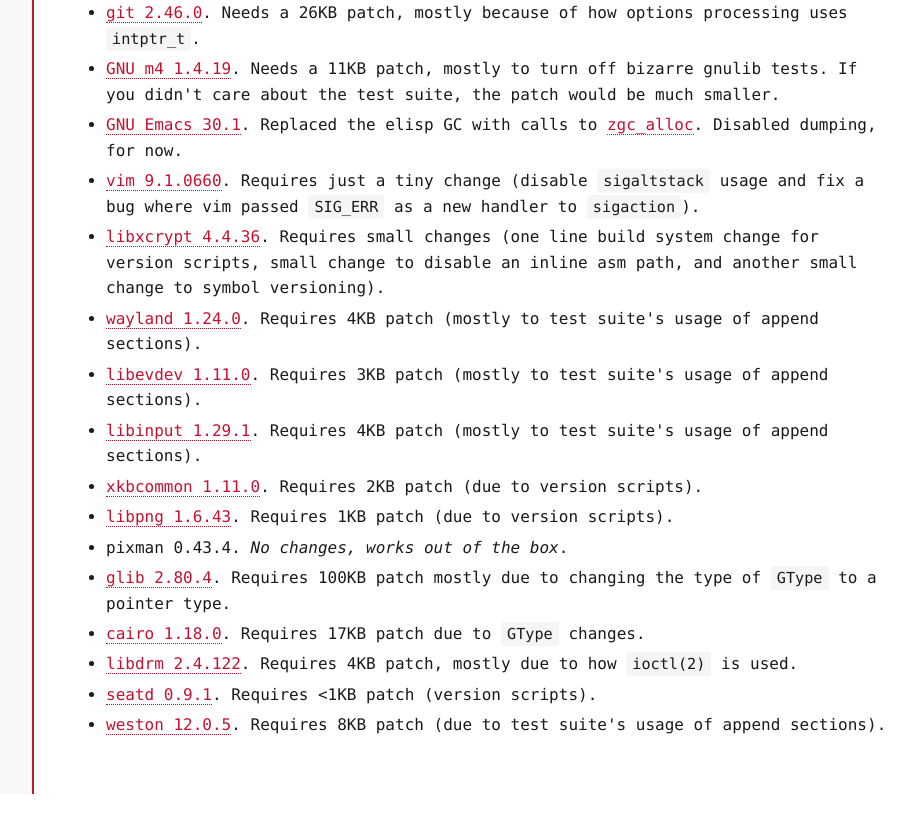
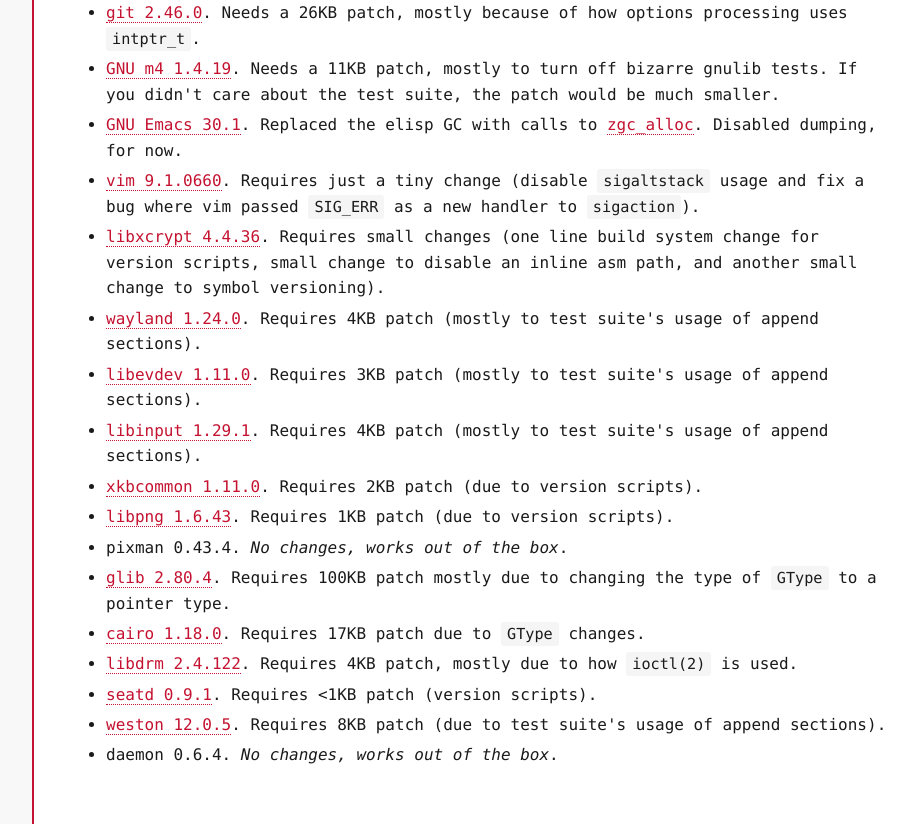
Before and after one commit to pizlonator/fil-c-website, a plain HTML site: page website/programs_that_work.html in a window 1280 px wide. Shown: the part 2483-3307 px from the top of the page, without its empty margins (216-1130 px from the left). Before the commit the page ends 3277 px from the top, so only its background shows below. Drawn offline with Linux system fonts and the light colour scheme.

Commit message:
Add daemon to the corpus

```diff
--- a/website/programs_that_work.html
+++ b/website/programs_that_work.html
@@ -104,6 +104,7 @@
 <li><a href="https://github.com/pizlonator/fil-c/tree/deluge/projects/libdrm-2.4.122">libdrm 2.4.122</a>. Requires 4KB patch, mostly due to how <code>ioctl(2)</code> is used.</li>
 <li><a href="https://github.com/pizlonator/fil-c/tree/deluge/projects/seatd-0.9.1">seatd 0.9.1</a>. Requires &lt;1KB patch (version scripts).</li>
 <li><a href="https://github.com/pizlonator/fil-c/tree/deluge/projects/weston-12.0.5">weston 12.0.5</a>. Requires 8KB patch (due to test suite's usage of append sections).</li>
+<li>daemon 0.6.4.  <em>No changes, works out of the box</em>.</li>
 </ul>
         </main>
     </div>
```
Also changed, not shown: 1 other file.
